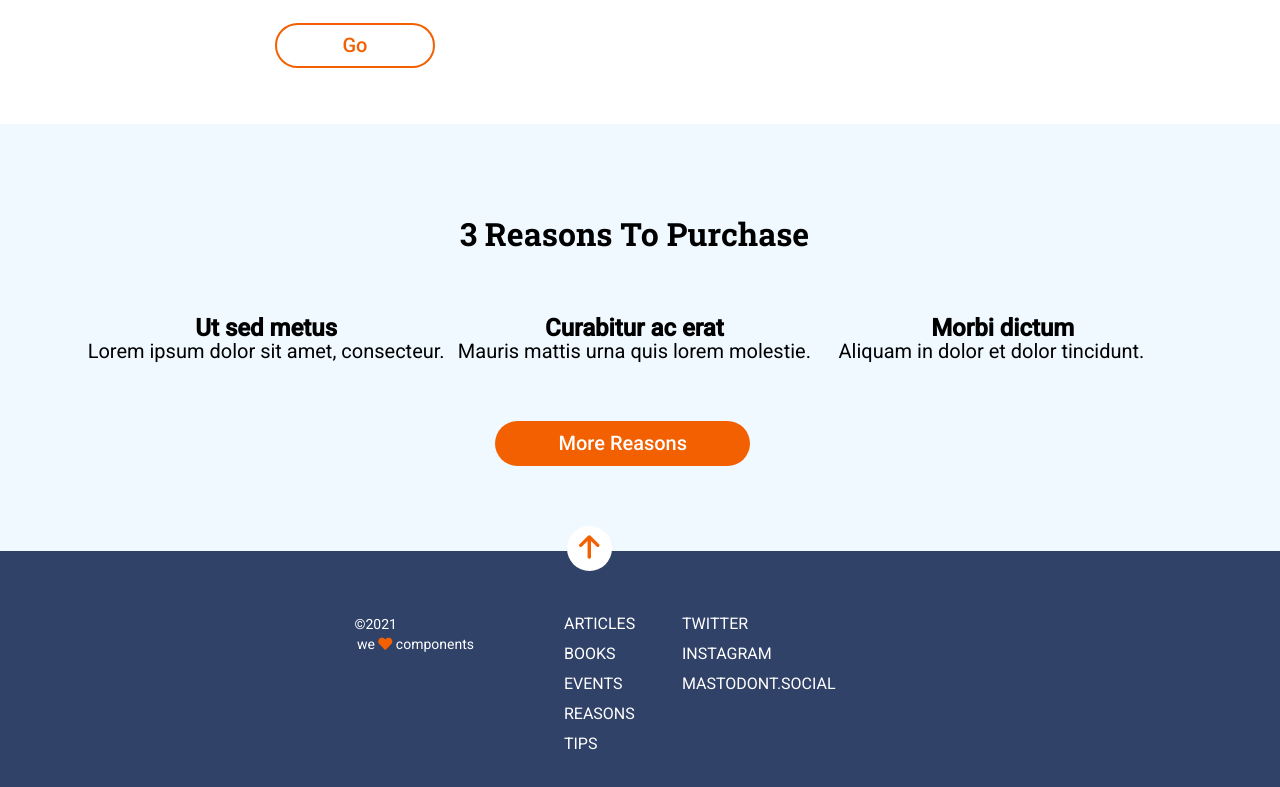
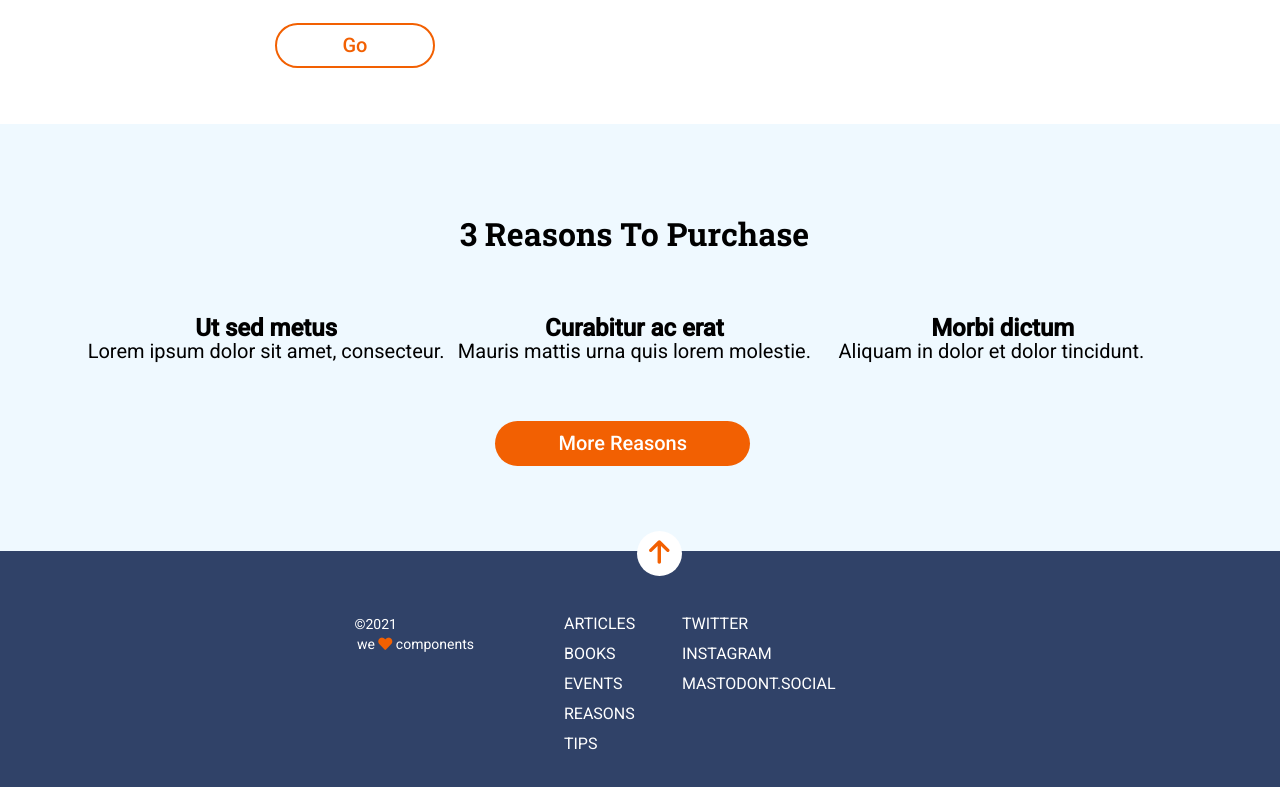
Before and after one commit to Adalab/modulo-1-evaluacion-final-TeresaMartinezFernandez, a website: page docs/index.html in a window 1280 px wide. Shown: the part 1004-1791 px from the top of the page. Drawn offline with Linux system fonts and the light colour scheme.

Commit message:
changes botton footer

```diff
--- a/src/scss/layout/_footer.scss
+++ b/src/scss/layout/_footer.scss
@@ -101,6 +101,10 @@
   .footer {
     justify-content: center;
   }
+  .footer__icon {
+    transform: none;
+    transform: translate(0, -65px);
+  }
 
   .footer__copy {
     transform: translateX(-50px);
```
Also changed, not shown: docs/assets/css/main.css.
